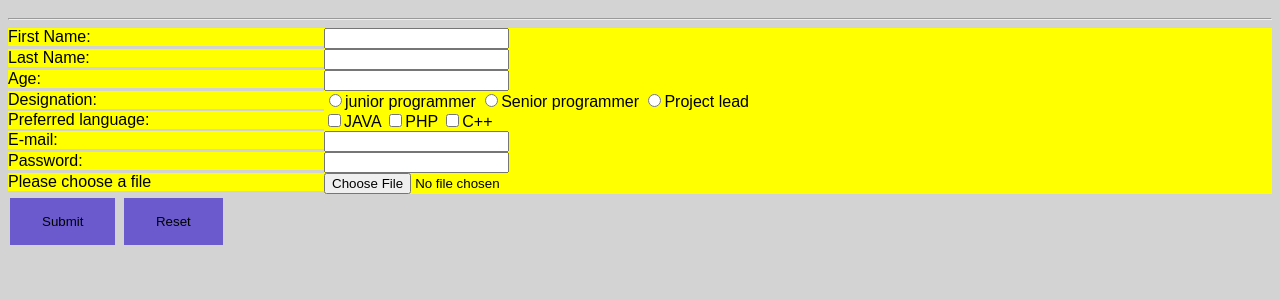
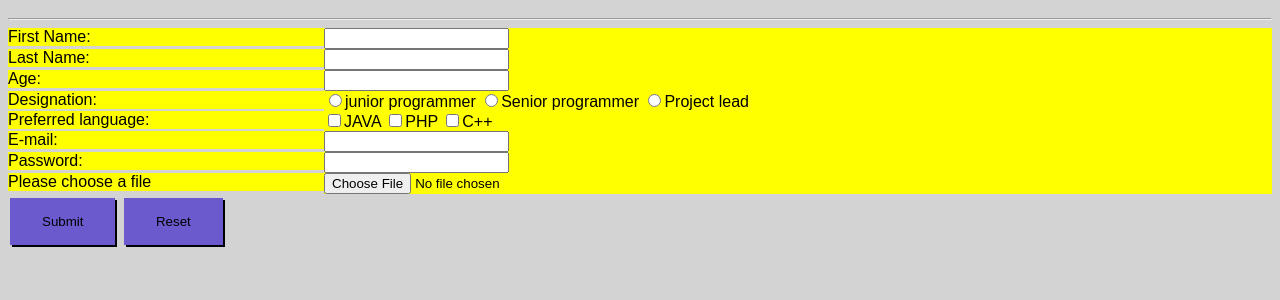
Before and after one commit to TangoRomeo80/Fall_2021, a PHP site: page / in a window 1280 px wide. Shown: the part 252-552 px from the top of the page. Run offline with PHP 8.4, Linux system fonts and the light colour scheme.

Commit message:
Updated style.css

```diff
--- a/FTTask1/style.css
+++ b/FTTask1/style.css
@@ -62,4 +62,5 @@ input[type='reset'] {
   padding: 16px 32px;
   text-decoration: none;
   margin: 4px 2px;
+  box-shadow: 2px 2px;
 }
```
